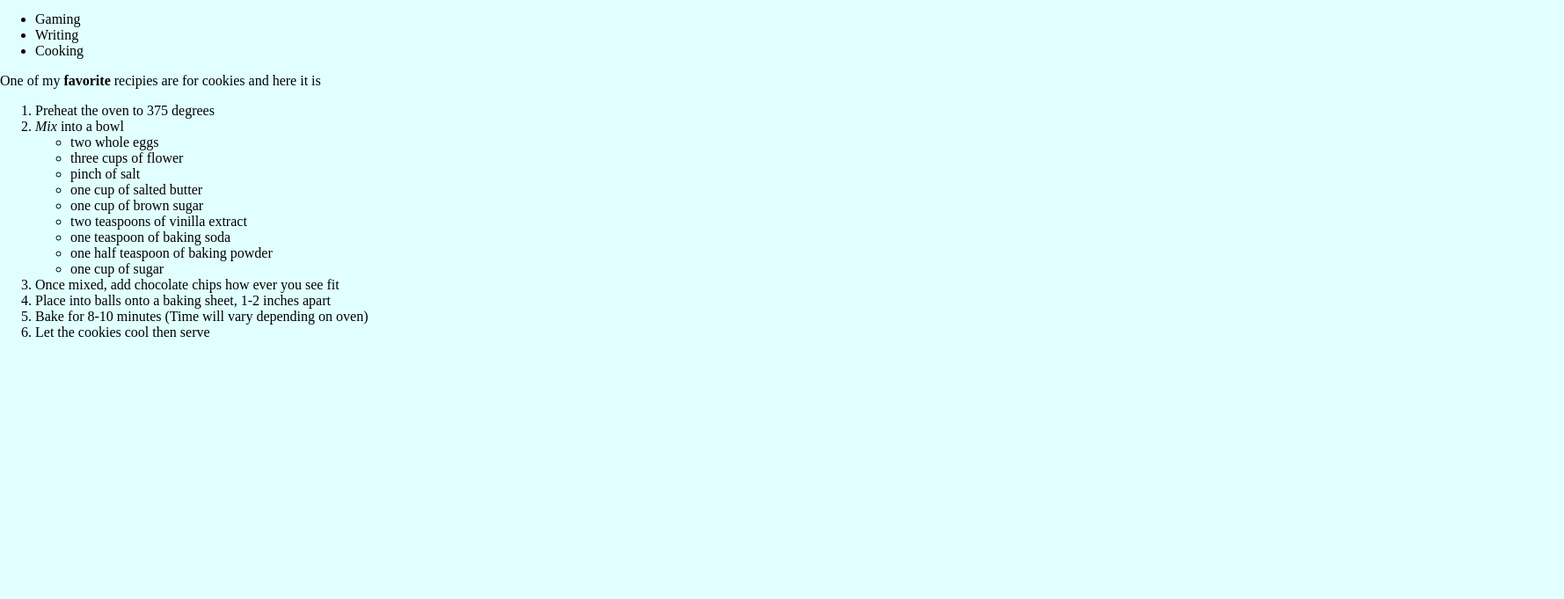
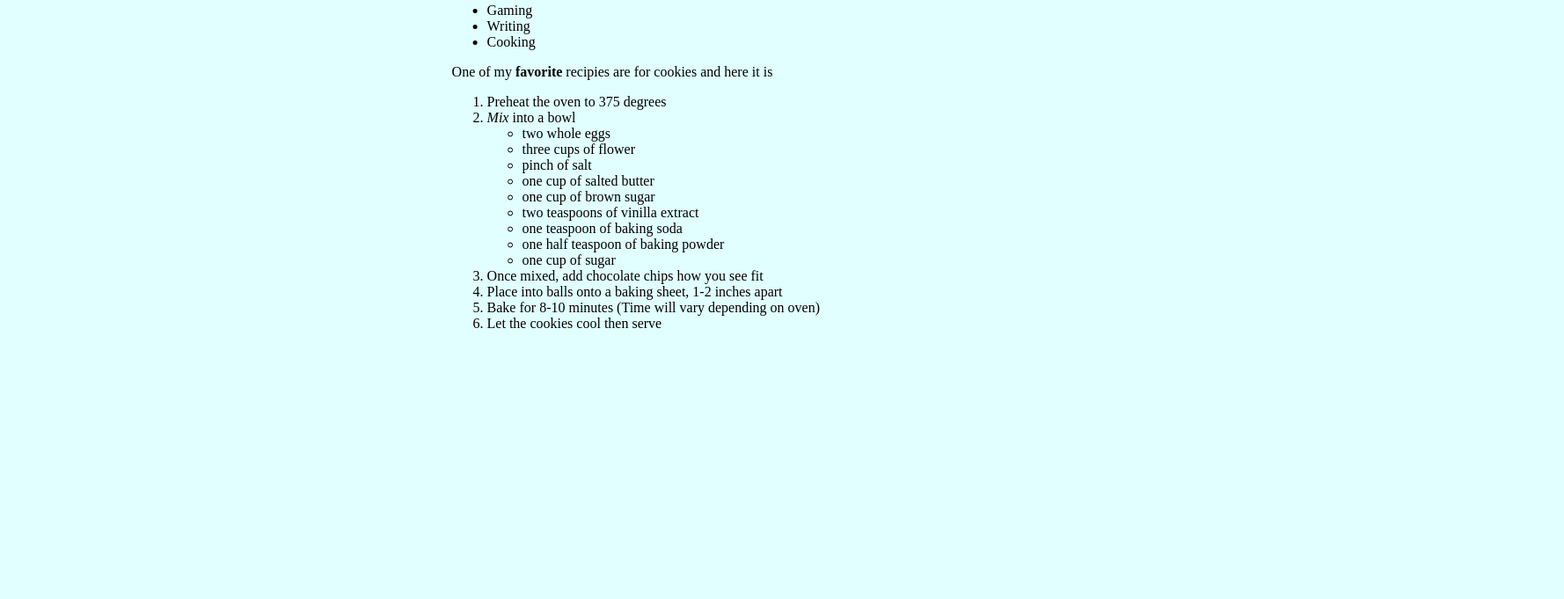
Before and after one commit to Ryanduran001/BasicHtmlPractice, a plain HTML site: page index.html in a window 1280 px wide. Shown: the part 119-800 px from the top of the page at 88% size, 1778 px wide, since content can reach past the window. Drawn offline with Linux system fonts and the light colour scheme; a script that the page names is missing.

Commit message:
Second commit

```diff
--- a/index.css
+++ b/index.css
@@ -2,7 +2,10 @@
 body{
     justify-content: center;
     align-items: center;
-    display: inline;
+    align-content: center;
+    align-self: center;
+    display: block;
+    translate: 40%;
     background-color: rgb(225, 255, 255);
 
 }
--- a/index.html
+++ b/index.html
@@ -30,7 +30,7 @@
                         <li>one cup of sugar</li>
                 </ul>
           </li>
-            <li>Once mixed, add chocolate chips how ever you see fit</li>
+            <li>Once mixed, add chocolate chips how you see fit</li>
             <li>Place into balls onto a baking sheet, 1-2 inches apart</li>
             <li>Bake for 8-10 minutes (Time will vary depending on oven)</li>
             <li>Let the cookies cool then serve</li>
```
